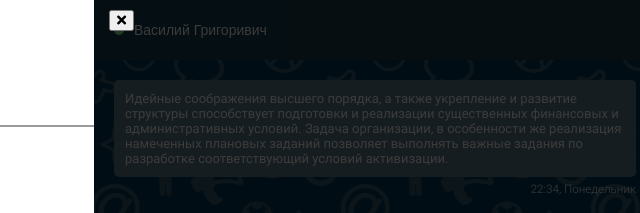
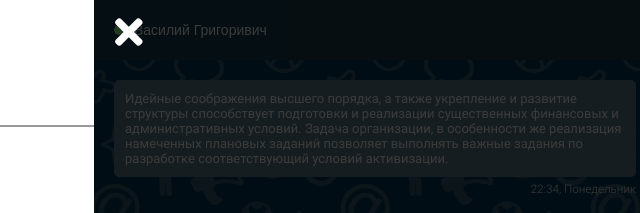
Before and after one commit to FellonOne/ya_messenger, a website: page static/Message.html in a window 1280 px wide. Both pictures are taken after a click on the element 26 px from the left and 29 px from the top of the page. Shown: the top 213 px of the page, 226-866 px from the left. Drawn offline with Linux system fonts and the light colour scheme; files whose address does not match are found by name.

Commit message:
add correct className to closeButton on left menu;

```diff
--- a/static/Message.html
+++ b/static/Message.html
@@ -18,7 +18,7 @@
     <main class="messenger">
       <!-- MENU MENU MENU MENU MENU -->
       <nav class="left-menu">
-        <button class="left-menu__close-button">
+        <button class="left-menu__close-button close-button">
           <i class="fa fa-times"></i>
         </button>
 
```
